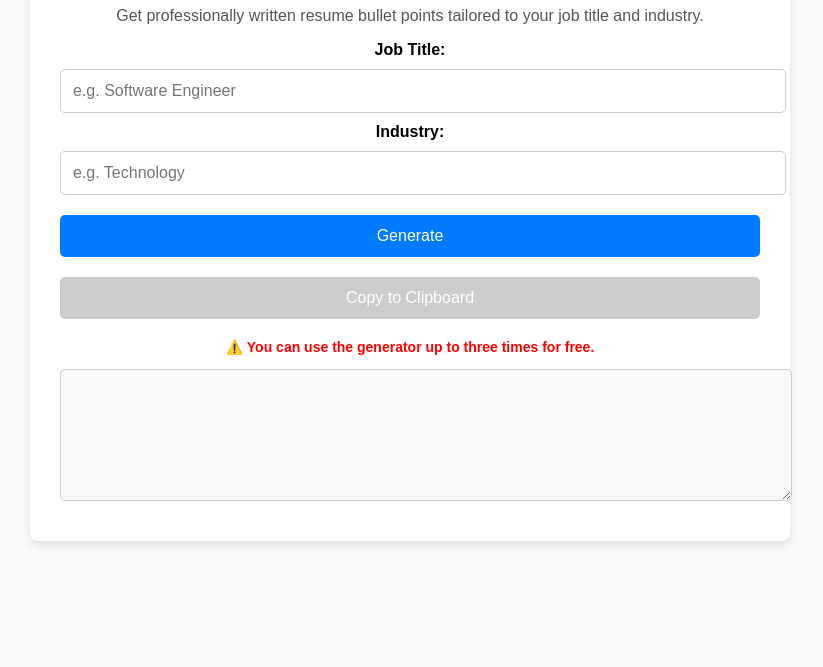
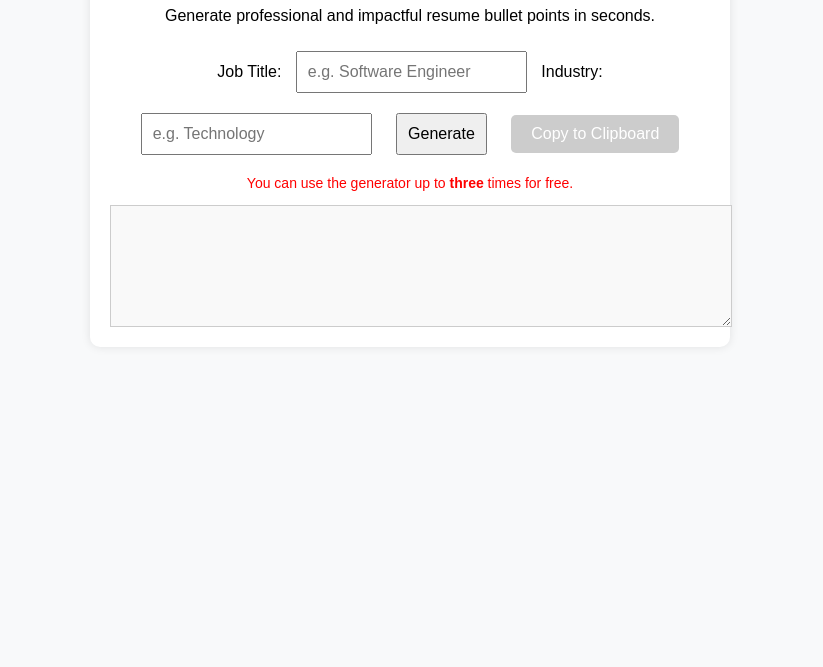
Before and after one commit to SlinkWeasel/resume-bullet-site, a website: page index.html in a window 1280 px wide. Shown: the part 133-800 px from the top of the page, without its empty margins (230-1053 px from the left). Drawn offline with Linux system fonts and the light colour scheme.

Commit message:
Update index.html

```diff
--- a/index.html
+++ b/index.html
@@ -3,96 +3,80 @@
 <head>
     <meta charset="UTF-8">
     <meta name="viewport" content="width=device-width, initial-scale=1.0">
-    <meta name="description" content="Generate powerful resume bullet points instantly with AI. Optimize your resume for any job title and industry. Free AI-powered resume builder.">
-    <meta name="keywords" content="resume bullet points, resume generator, AI resume, job application, resume writing, resume improvement, AI job help">
+    <meta name="description" content="Generate professional, keyword-optimized resume bullet points instantly with AI. Perfect for job seekers looking to enhance their resumes.">
+    <meta name="keywords" content="resume bullet points, resume generator, AI resume builder, job application, resume writing">
     <meta name="author" content="ResumeBulletPoints.com">
     <meta property="og:title" content="Resume Bullet Point Generator - AI Powered">
-    <meta property="og:description" content="Instantly generate professional resume bullet points using AI. Make your resume stand out!">
+    <meta property="og:description" content="Boost your job application with AI-generated resume bullet points. Try it for free!">
     <meta property="og:url" content="https://resumebulletpoints.com">
     <meta property="og:type" content="website">
-    <title>Resume Bullet Point Generator | AI Resume Writer</title>
+    <title>Resume Bullet Point Generator | Free AI Resume Writer</title>
 
     <!-- Google AdSense -->
     <script async src="https://pagead2.googlesyndication.com/pagead/js/adsbygoogle.js?client=ca-pub-1371238492071252" crossorigin="anonymous"></script>
 
     <style>
         body {
-            font-family: 'Arial', sans-serif;
+            font-family: Arial, sans-serif;
             text-align: center;
-            margin: 0;
-            padding: 0;
+            margin: 40px;
             background-color: #f8f9fa;
         }
         .container {
-            max-width: 700px;
-            margin: 40px auto;
-            background: white;
-            padding: 30px;
-            border-radius: 8px;
-            box-shadow: 0px 4px 10px rgba(0, 0, 0, 0.1);
+            max-width: 600px;
+            margin: auto;
+            background: #fff;
+            padding: 20px;
+            box-shadow: 0 0 10px rgba(0, 0, 0, 0.1);
+            border-radius: 10px;
         }
-        h1 {
-            font-size: 28px;
-            color: #333;
-        }
-        p {
+        input, button {
+            margin: 10px;
+            padding: 10px;
             font-size: 16px;
-            color: #555;
-        }
-        input, button, textarea {
-            width: 100%;
-            padding: 12px;
-            margin: 10px 0;
-            font-size: 16px;
-            border-radius: 5px;
-        }
-        input {
-            border: 1px solid #ccc;
-        }
-        button {
-            background-color: #007bff;
-            color: white;
-            border: none;
-            cursor: pointer;
-        }
-        button:disabled {
-            background-color: #cccccc;
         }
         #output {
             display: block;
-            min-height: 100px;
+            width: 100%;
+            height: 100px;
+            padding: 10px;
             border: 1px solid #ccc;
-            background: #f9f9f9;
+            background-color: #f9f9f9;
+            font-size: 16px;
             text-align: left;
-            padding: 15px;
             white-space: pre-wrap;
-            font-size: 16px;
+            overflow-y: auto;
         }
         .limit-notice {
             color: red;
             font-size: 14px;
-            font-weight: bold;
             margin-top: 10px;
+        }
+        #copyBtn {
+            background-color: #007bff;
+            color: white;
+            border: none;
+            padding: 10px 20px;
+            cursor: pointer;
+            font-size: 16px;
+            border-radius: 5px;
+        }
+        #copyBtn:disabled {
+            background-color: #cccccc;
         }
     </style>
 </head>
 <body>
-
     <div class="container">
-        <h1>AI Resume Bullet Point Generator</h1>
-        <p>Get professionally written resume bullet points tailored to your job title and industry.</p>
-
-        <label for="jobTitle"><b>Job Title:</b></label>
+        <h1>Resume Bullet Point Generator</h1>
+        <p>Generate professional and impactful resume bullet points in seconds.</p>
+        <label for="jobTitle">Job Title:</label>
         <input type="text" id="jobTitle" placeholder="e.g. Software Engineer">
-
-        <label for="industry"><b>Industry:</b></label>
+        <label for="industry">Industry:</label>
         <input type="text" id="industry" placeholder="e.g. Technology">
-
         <button onclick="generateBulletPoints()">Generate</button>
         <button id="copyBtn" onclick="copyToClipboard()" disabled>Copy to Clipboard</button>
-
-        <p class="limit-notice">⚠️ You can use the generator up to <b>three</b> times for free.</p>
-
+        <p class="limit-notice">You can use the generator up to <b>three</b> times for free.</p>
         <textarea id="output" readonly></textarea>
     </div>
 
@@ -101,14 +85,14 @@
 
         async function generateBulletPoints() {
             if (usageCount >= 3) {
-                document.getElementById('output').innerText = "You've reached the free limit of 3 requests.";
+                document.getElementById('output').value = "You've reached the free limit of 3 requests.";
                 return;
             }
 
             const jobTitle = document.getElementById("jobTitle").value;
             const industry = document.getElementById("industry").value;
             const outputBox = document.getElementById("output");
-            outputBox.innerText = "Generating...";
+            outputBox.value = "Generating...";
 
             try {
                 const response = await fetch("/.netlify/functions/generate-bullets", {
@@ -122,12 +106,12 @@
                     throw new Error("Invalid response from AI");
                 }
 
-                outputBox.innerText = data.bullet_points.join("\n");
+                outputBox.value = data.bullet_points.join("\n");
                 document.getElementById("copyBtn").disabled = false;
                 usageCount++;
                 localStorage.setItem('usageCount', usageCount);
             } catch (error) {
-                outputBox.innerText = "Failed to generate bullet points. Try again.";
+                outputBox.value = "Failed to generate bullet points. Try again.";
                 console.error("Error:", error);
             }
         }
@@ -139,6 +123,5 @@
             }).catch(err => console.error("Failed to copy text: ", err));
         }
     </script>
-
 </body>
 </html>
```
